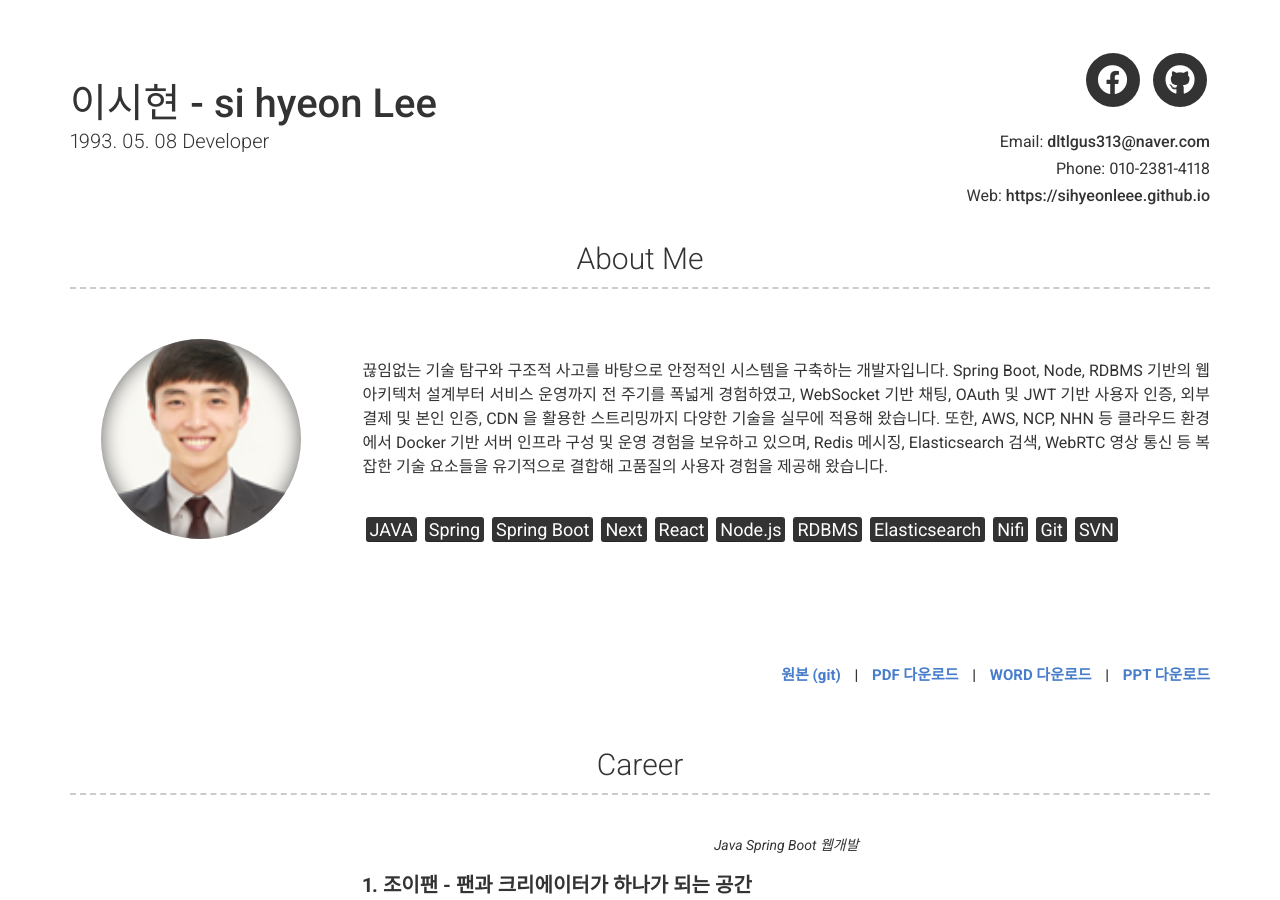
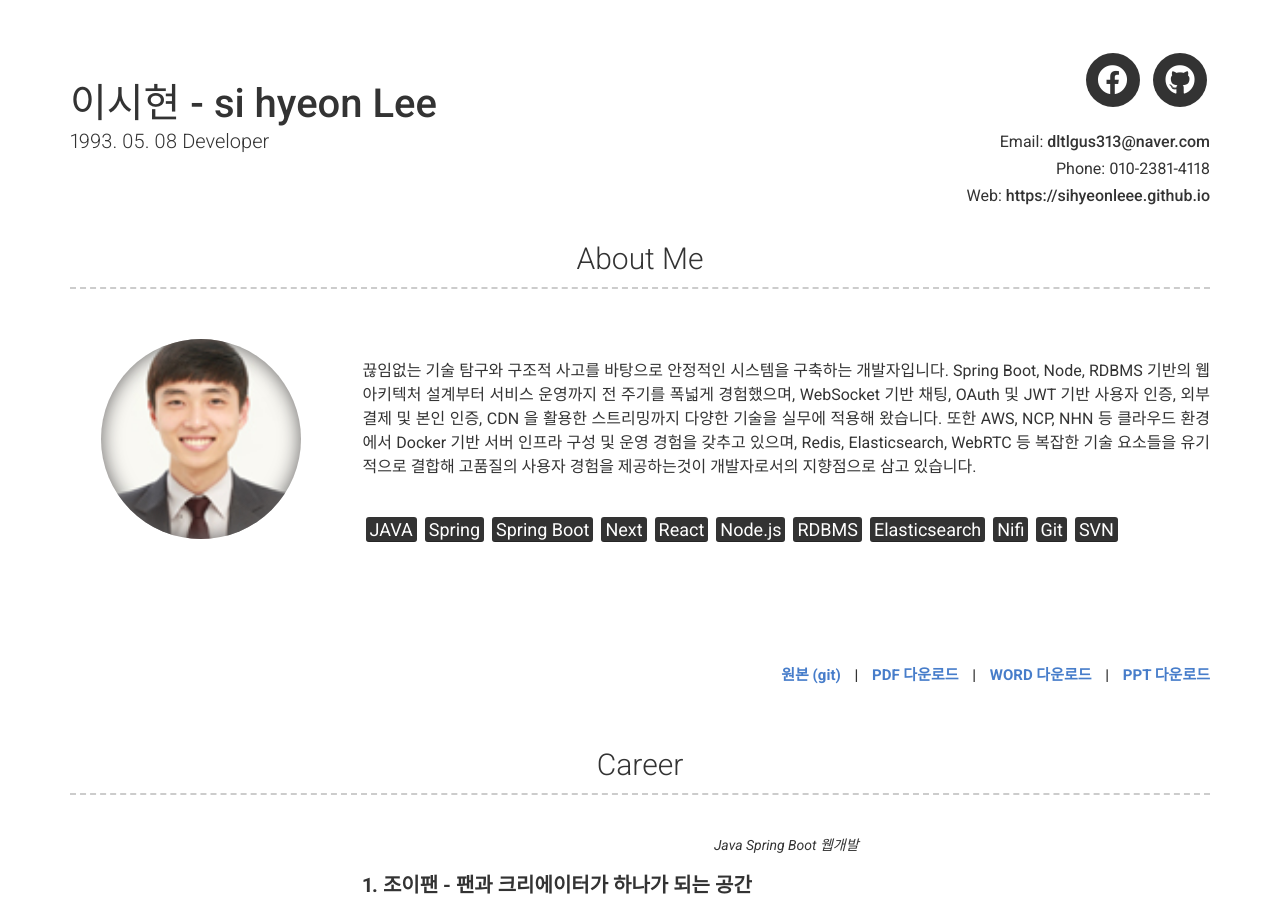
Before and after one commit to sihyeonleee/sihyeonleee.github.io, a Jekyll site: the page built from index.md, in a window 1280 px wide and 900 px high. Built offline with Jekyll 4.4.1, drawn with Linux system fonts in a browser that asks for light colours; nearby versions of some CDN libraries.

Commit message:
no message

```diff
--- a/_config.yml
+++ b/_config.yml
@@ -54,11 +54,12 @@ about_profile_image: images/jobs.JPG
 about_content: | # this will include new lines to allow paragraphs
   <div style="font-size: 1.6rem; text-align: justify; margin-top: 30px;">
     끊임없는 기술 탐구와 구조적 사고를 바탕으로 안정적인 시스템을 구축하는 개발자입니다.
-    Spring Boot, Node, RDBMS 기반의 웹 아키텍처 설계부터 서비스 운영까지 전 주기를 폭넓게 경험하였고,
-    WebSocket 기반 채팅, OAuth 및 JWT 기반 사용자 인증, 외부 결제 및 본인 인증, CDN 을 활용한 스트리밍까지
-    다양한 기술을 실무에 적용해 왔습니다. 또한, AWS, NCP, NHN 등 클라우드 환경에서 Docker 기반 서버 인프라
-    구성 및 운영 경험을 보유하고 있으며, Redis 메시징, Elasticsearch 검색, WebRTC 영상 통신 등 복잡한 기술
-    요소들을 유기적으로 결합해 고품질의 사용자 경험을 제공해 왔습니다.
+    Spring Boot, Node, RDBMS 기반의 웹 아키텍처 설계부터 서비스 운영까지 전 주기를
+    폭넓게 경험했으며, WebSocket 기반 채팅, OAuth 및 JWT 기반 사용자 인증, 외부 결제
+    및 본인 인증, CDN 을 활용한 스트리밍까지 다양한 기술을 실무에 적용해 왔습니다.
+    또한 AWS, NCP, NHN 등 클라우드 환경에서 Docker 기반 서버 인프라 구성 및 운영
+    경험을 갖추고 있으며, Redis, Elasticsearch, WebRTC 등 복잡한 기술 요소들을
+    유기적으로 결합해 고품질의 사용자 경험을 제공하는것이 개발자로서의 지향점으로 삼고 있습니다.
   </div>
   <div style="font-size: 200%; margin-top:35px;">
     <mark style="margin-left:3px;">JAVA</mark>
```
